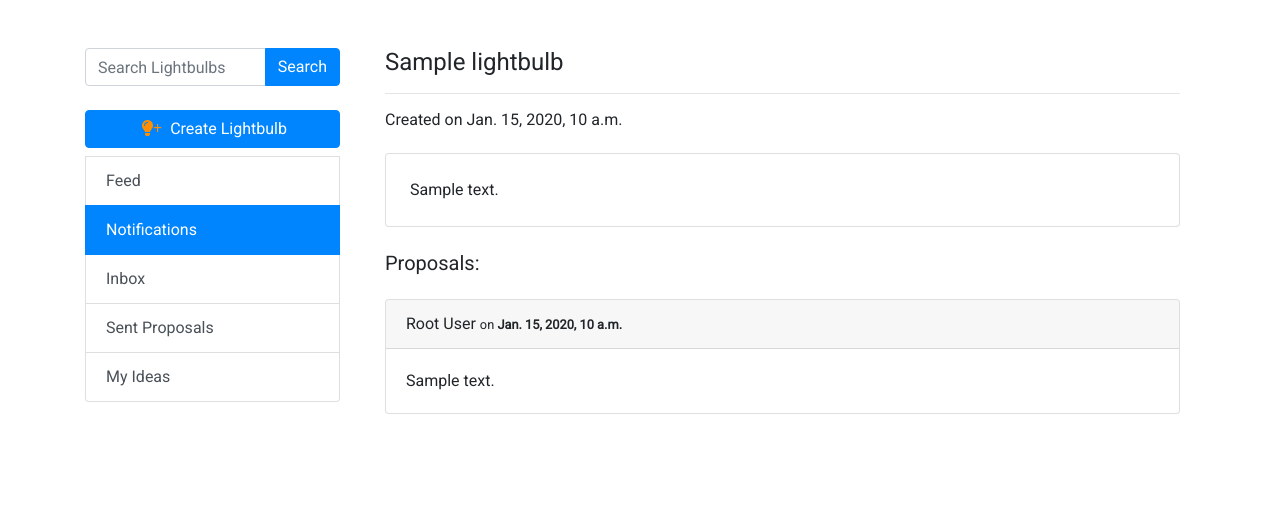
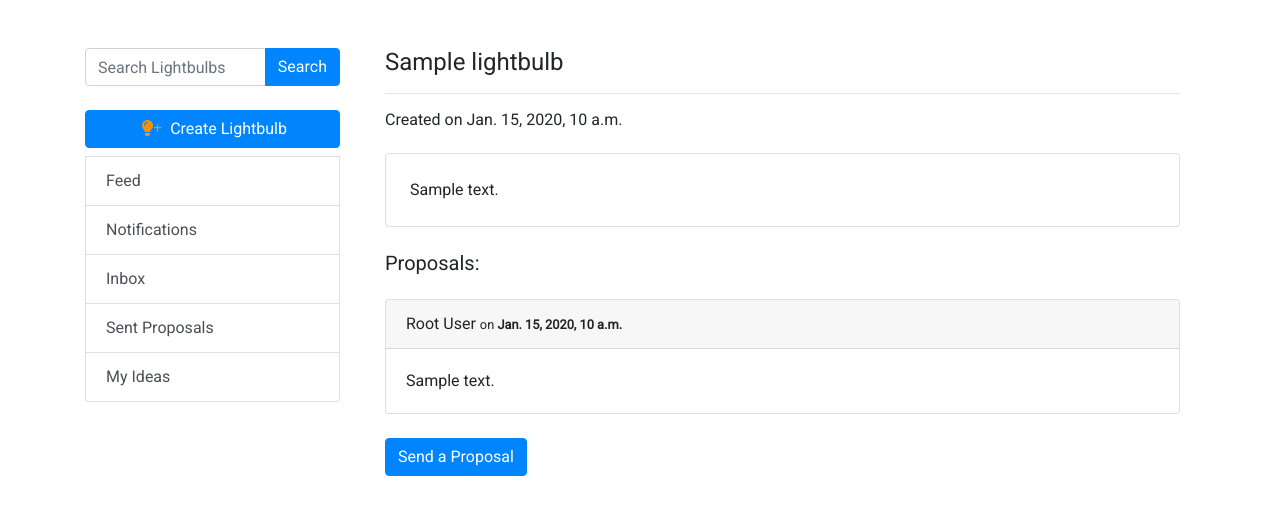
Before and after one commit to hanif-ali/lightbulbs, a Django app: page /idea/1 in a window 1280 px wide. Shown: the part 56-571 px from the top of the page. Run offline with Django 3.2, Linux system fonts and the light colour scheme; data comes from the database, SQL or seed files in the repository; tables that the repository leaves empty hold one stand-in row (values such as "Sample post"); some libraries are stand-ins or nearby versions.

Commit message:
Changed feed_item titles to links Added No Proposals message on idea.html

```diff
--- a/lightbulbs/templates/LB/idea.html
+++ b/lightbulbs/templates/LB/idea.html
@@ -26,7 +26,20 @@
         </div>
     </div>
 
-  {% endfor %}
+    <a class="btn btn-primary" href="{% url 'send-proposal' id_number=idea.id %}" >
+      Send a Proposal
+    </a>
+
+{% empty %}
+
+    <div class="alert alert-info">
+      There are no Proposals for this idea yet.
+    </div>
+    <a class="btn btn-primary" href="{% url 'send-proposal' id_number=idea.id %}" >
+      Be The First to Send a Proposal
+    </a>
+
+{% endfor %}
 
 {% endblock %}
 
@@ -34,6 +47,5 @@
 {% block additional_scripts %}
   <script>
     activate_navigation_link("home");
-    activate_side_navigation_link("notifications");
   </script>
 {% endblock %}
--- a/lightbulbs/templates/LB/send_proposal.html
+++ b/lightbulbs/templates/LB/send_proposal.html
@@ -32,6 +32,5 @@
 {% block additional_scripts %}
   <script>
     activate_navigation_link("home");
-    activate_side_navigation_link("inbox");
   </script>
 {% endblock %}
```
Also changed, not shown: lightbulbs/templates/LB/partials/feed_item.html (+13 -1 lines).
